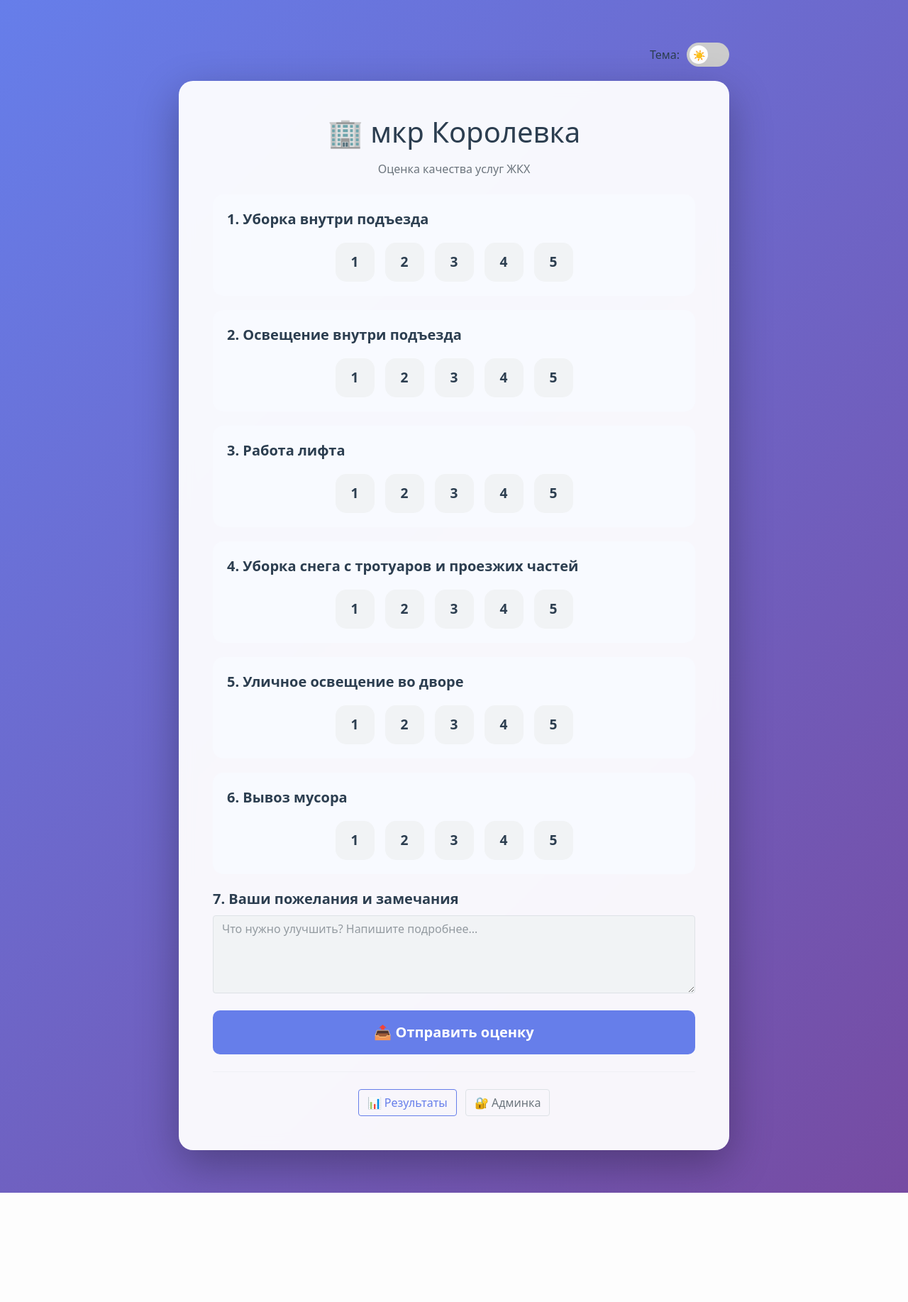
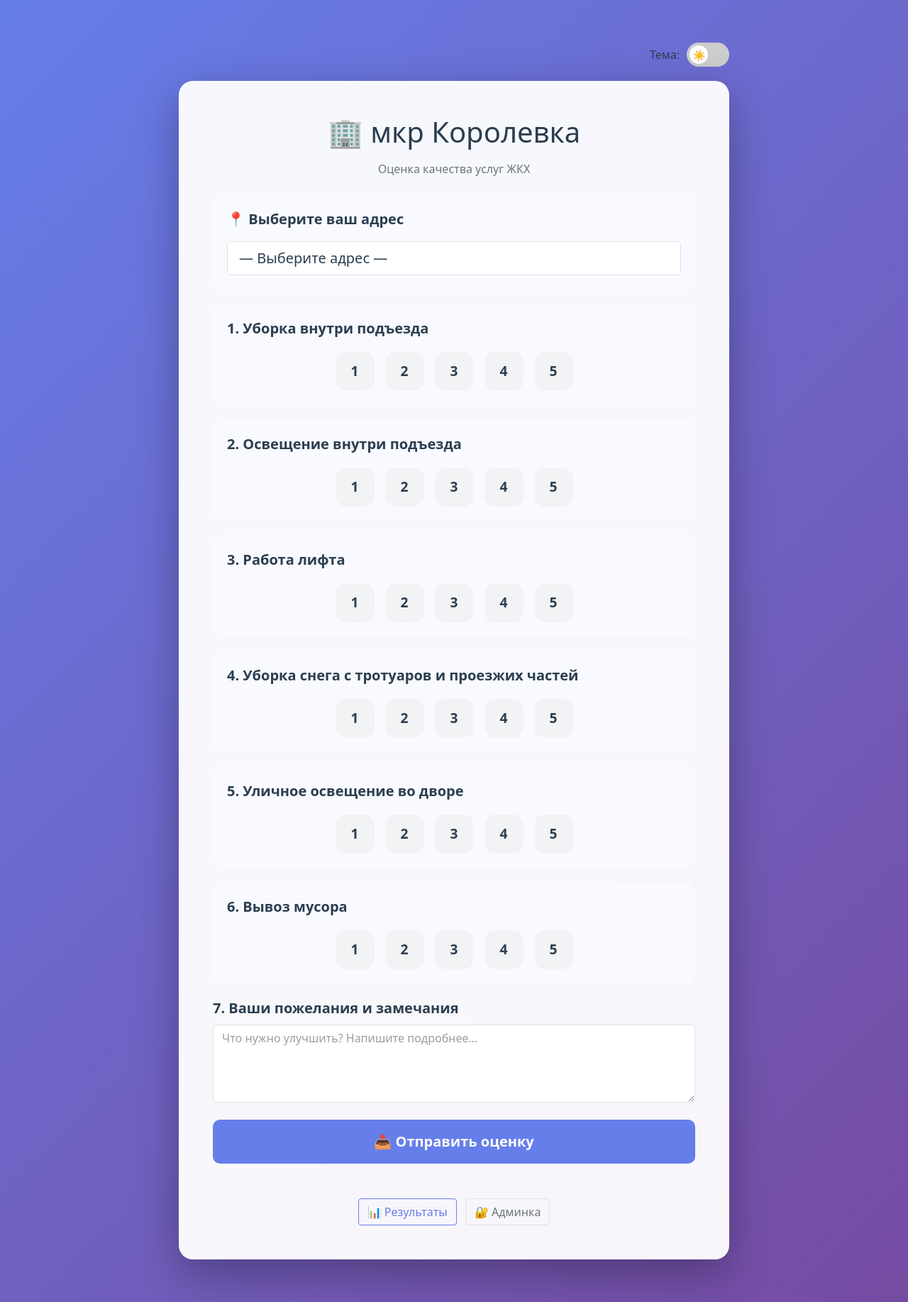
Before and after one commit to daniilkol135/jkh-korolevka, a Flask app: template templates/index.html in a window 1280 px wide. Shown: the whole page at 71% size. Before the commit the page ends 1681 px from the top, so only its background shows below. Run offline with Flask 3, Linux system fonts and the light colour scheme; the template is opened without the code that fills it: most values are stand-ins (such as "Sample title", 1, 10 or a date in 2020).

Commit message:
Update index.html

```diff
--- a/templates/index.html
+++ b/templates/index.html
@@ -6,7 +6,7 @@
     <meta name="viewport" content="width=device-width, initial-scale=1">
     <link href="https://cdn.jsdelivr.net/npm/bootstrap@5.1.3/dist/css/bootstrap.min.css" rel="stylesheet">
     <style>
-        /* ======== СВЕТЛАЯ ТЕМА (по умолчанию) ======== */
+        /* ======== СВЕТЛАЯ ТЕМА ======== */
         :root {
             --bg-gradient: linear-gradient(135deg, #667eea 0%, #764ba2 100%);
             --card-bg: rgba(255, 255, 255, 0.95);
@@ -21,6 +21,7 @@
             --btn-primary-hover: #5a67d8;
             --border-color: #dee2e6;
             --link-color: #667eea;
+            --select-bg: white;
         }
 
         /* ======== ТЁМНАЯ ТЕМА ======== */
@@ -38,6 +39,7 @@
             --btn-primary-hover: #5a4ad1;
             --border-color: #4a4f62;
             --link-color: #a29bfe;
+            --select-bg: #2a2f3f;
         }
 
         body {
@@ -58,7 +60,7 @@
             background: var(--card-bg);
             transition: all 0.3s ease;
         }
-        h1, h2, h3, h4, h5, h6, .h1, .h2, .h3, .h4, .h5, .h6 {
+        h1, h2, h3, h4, h5, h6 {
             color: var(--text-color);
         }
         p, .text-muted {
@@ -145,13 +147,13 @@
         a {
             color: var(--link-color);
         }
-        .form-control {
-            background: var(--rating-bg);
+        .form-control, .form-select {
+            background: var(--select-bg);
             border: 1px solid var(--border-color);
             color: var(--text-color);
         }
-        .form-control:focus {
-            background: var(--rating-bg);
+        .form-control:focus, .form-select:focus {
+            background: var(--select-bg);
             color: var(--text-color);
             border-color: var(--btn-primary);
             box-shadow: 0 0 0 0.2rem rgba(102, 126, 234, 0.25);
@@ -159,6 +161,10 @@
         .form-control::placeholder {
             color: var(--text-muted);
             opacity: 0.7;
+        }
+        .form-select option {
+            background: var(--select-bg);
+            color: var(--text-color);
         }
 
         /* ======== ПЕРЕКЛЮЧАТЕЛЬ ТЕМ ======== */
@@ -233,6 +239,17 @@
             <p class="text-center mb-4">Оценка качества услуг ЖКХ</p>
 
             <form action="/submit" method="post">
+                <!-- ВЫБОР АДРЕСА -->
+                <div class="question-item">
+                    <label class="form-label fw-bold fs-5">📍 Выберите ваш адрес</label>
+                    <select name="address" class="form-select form-select-lg mt-2" required>
+                        <option value="" selected disabled>— Выберите адрес —</option>
+                        {% for address in addresses %}
+                        <option value="{{ address }}">{{ address }}</option>
+                        {% endfor %}
+                    </select>
+                </div>
+
                 <!-- 1. Уборка внутри подъезда -->
                 <div class="question-item">
                     <label class="form-label fw-bold fs-5">1. Уборка внутри подъезда</label>
```
